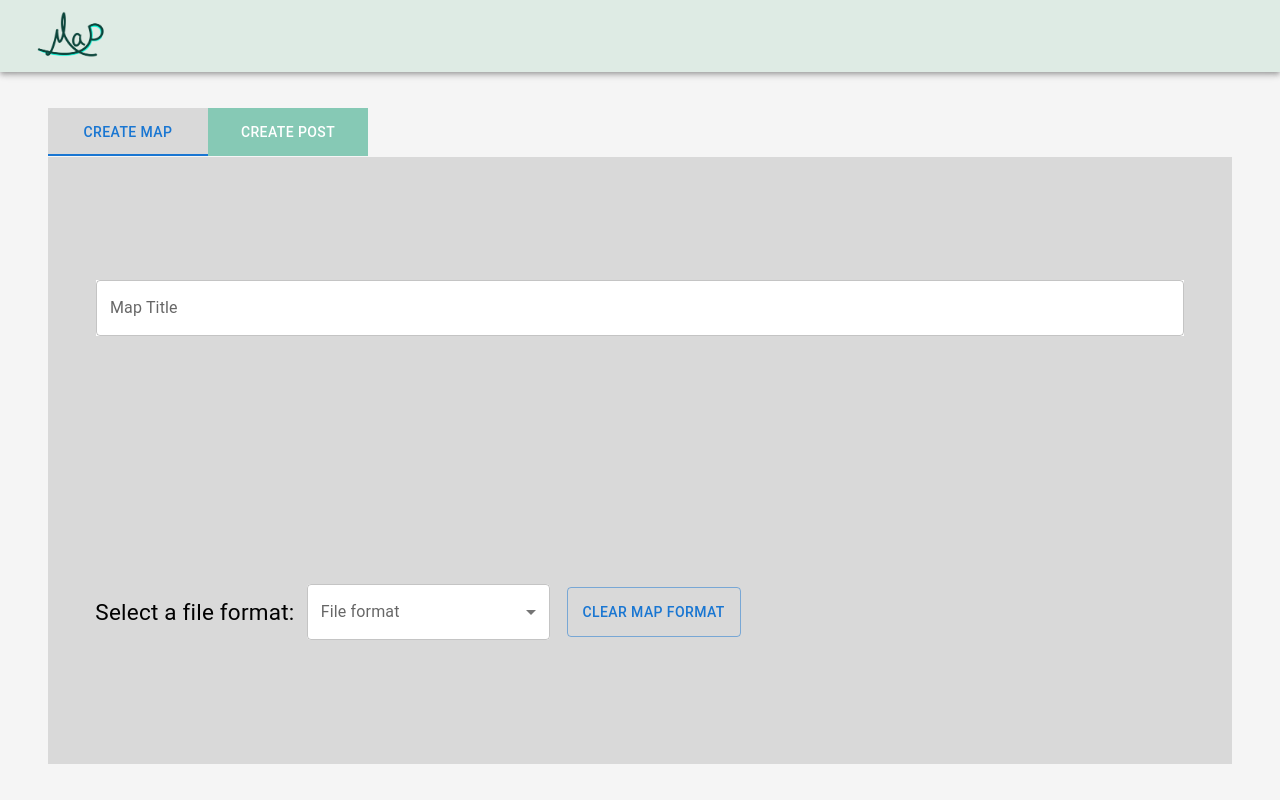
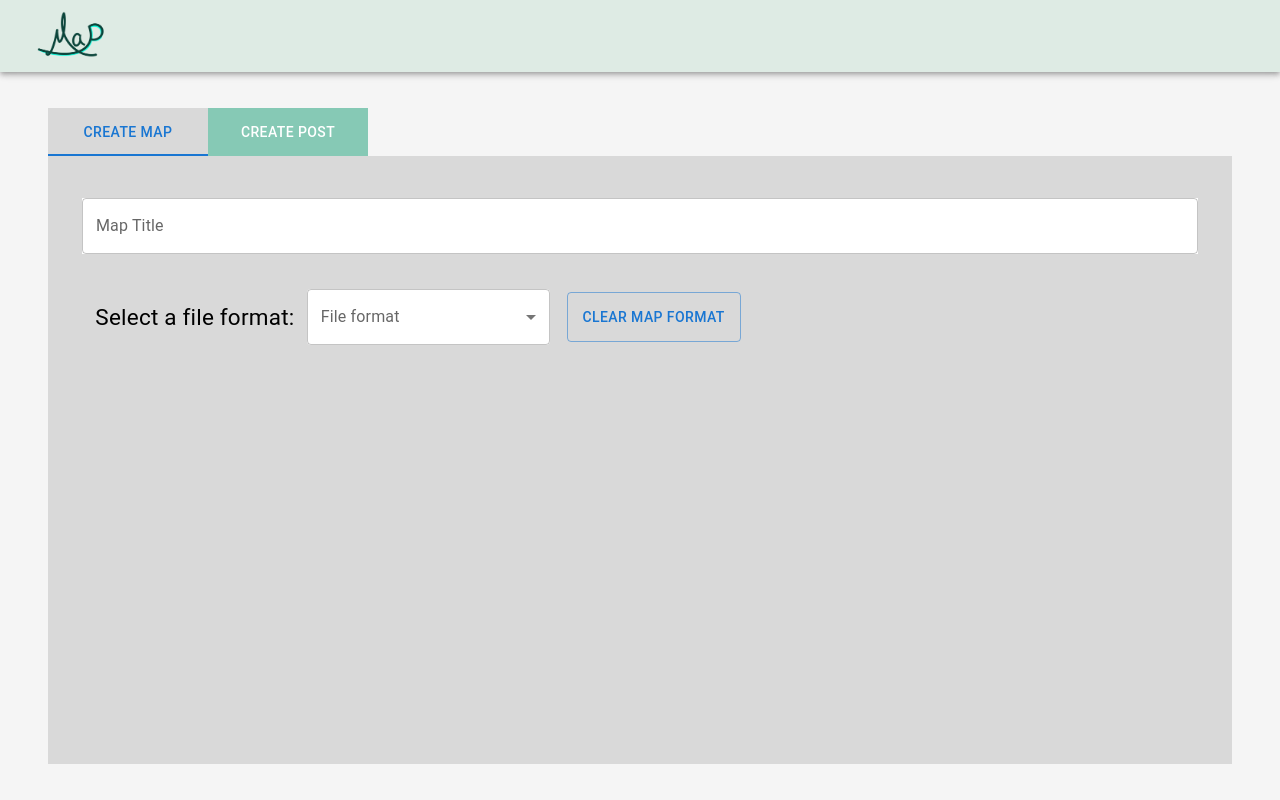
Before and after one commit to ChoiYingY/416_training, a React (Create React App) app: page / in a window 1280 px wide. Built offline with nearby package versions, Linux system fonts and the light colour scheme.

Commit message:
created map context

```diff
--- a/public/index.html
+++ b/public/index.html
@@ -9,7 +9,6 @@
       name="description"
       content="Web site created using create-react-app"
     />
-    <link rel="apple-touch-icon" href="%PUBLIC_URL%/logo192.png" />
     <!--
       manifest.json provides metadata used when your web app is installed on a
       user's mobile device or desktop. See https://developers.google.com/web/fundamentals/web-app-manifest/
--- a/src/App.css
+++ b/src/App.css
@@ -44,15 +44,12 @@
 #upload-form{
   width: 92.5vw;
   height: 90%;
-  /* background-color: blue; */
   align-items: center;
-
 }
 
 #tab-section{
   width: 100%;
   height: 6.5vh;
-  /* background-color: red; */
   justify-content: flex-start;
 }
 
@@ -75,11 +72,17 @@
   width: 100%;
   height: 100%;
   background-color: var(--gray);
-  justify-content: space-around;
+  padding: 3.5% 0;
+}
+
+#title-input{
+  width: 85vw;
+  background-color: white;
 }
 
 #select-file-container{
   width: 100%;
+  margin-top: 3%;
   justify-content: space-around;
   align-self: flex-start;
 }
--- a/src/App.js
+++ b/src/App.js
@@ -2,11 +2,15 @@ import './App.css';
 import NavBar from './components/NavBar';
 import UploadMap from './components/UploadMap';
 
+import { MapContextProvider } from './components/MapContext';
+
 function App() {
   return (
     <div className='App'>
-      <NavBar/>
-      <UploadMap/>
+      <MapContextProvider>
+        <NavBar/>
+        <UploadMap/>
+      </MapContextProvider>
     </div>
   );
 }
--- a/src/components/Dropdown.js
+++ b/src/components/Dropdown.js
@@ -1,21 +1,30 @@
-import React, { useState } from 'react';
+import { useState, useContext, useEffect } from 'react';
 import FileUpload from './FileUpload';
+import MapContext from './MapContext';
+
 import { Box, FormControl, FormLabel, InputLabel, Select, MenuItem, Button } from '@mui/material';
 
 export default function Dropdown() {
     const [fileFormat, setFileFormat] = useState('');
+    const { mapInfo } = useContext(MapContext);
 
-  const handleFileFormatChange = (event) => {
+    useEffect(() => {
+        if(mapInfo){
+            mapInfo.setFileFormat(fileFormat);
+        }
+    }, [fileFormat])
+
+    function handleFileFormatChange(event) {
         setFileFormat(event.target.value);
-  };
+    }
 
     const handleClear = (event) => {
         setFileFormat('');
     }
 
-  return (
-    <Box class='flex-column' id='select-file-container'>
-        <Box class='flex-row' id='select-file'>
+    return(
+        <Box className='flex-column' id='select-file-container'>
+            <Box className='flex-row' id='select-file'>
                 <FormLabel style={{ color: 'black', fontSize: '22.5px' }}>Select a file format:</FormLabel>
                 <FormControl style={{ marginLeft: '1.5%' }}>
                     <InputLabel id='map-format'>File format</InputLabel>
--- /dev/null
+++ b/src/components/MapContext.js
@@ -0,0 +1,61 @@
+import { createContext, useState, useEffect } from 'react';
+
+const MapContext = createContext();
+
+export function MapContextProvider({children}){
+    const [mapInfo, setMapInfo] = useState({
+        mapTitle: '',
+        fileFormat: '',
+    });
+
+    // TO BE DELETED
+    useEffect(() => {
+        console.log(mapInfo);
+    }, [mapInfo])
+
+    const ActionType = {
+        SET_MAP_TITLE: 'SET_MAP_TITLE',
+        SET_FILE_FORMAT: 'SET_FILE_FORMAT',
+    }
+
+    const reducer = (action) => {
+        const { type, payload } = action;
+
+        switch(type){
+            case ActionType.SET_MAP_TITLE:
+                return setMapInfo((prevMapInfo) => ({
+                    ...prevMapInfo,
+                    mapTitle: payload
+                }));
+            case ActionType.SET_FILE_FORMAT:
+                return setMapInfo((prevMapInfo) => ({
+                    ...prevMapInfo,
+                    fileFormat: payload
+                }));
+            default:
+                return mapInfo;
+        }
+    }
+
+    mapInfo.setTitle = (title) => {
+        reducer({
+            type: ActionType.SET_MAP_TITLE,
+            payload: title
+        })
+    }
+
+    mapInfo.setFileFormat = (fileFormat) => {
+        reducer({
+            type: ActionType.SET_FILE_FORMAT,
+            payload: fileFormat
+        })
+    }
+
+    return (
+        <MapContext.Provider value={{ mapInfo }}>
+            {children}
+        </MapContext.Provider>
+    )
+}
+
+export default MapContext;
--- a/src/components/UploadMap.js
+++ b/src/components/UploadMap.js
@@ -1,20 +1,34 @@
-import React, { useState } from 'react';
+import React, { useState, useContext } from 'react';
 import { Box, FormControl, Tabs, Tab, TextField } from '@mui/material';
 
 import Dropdown from './Dropdown';
+import MapContext from './MapContext';
 
 function UploadMap(){
     const [tab, setTab] = useState('map');
+    const [title, setTitle] = useState('');
+
+    const { mapInfo } = useContext(MapContext);
 
     const handleChangeTab = (event, newTab) => {
         setTab(newTab);
     }
 
+    const handleKeyPress = (event) => {
+        if(event.key === 'Enter' && mapInfo){
+            mapInfo.setTitle(title);
+        }
+    }
+
+    const handleTitleChange = (event) => {
+        setTitle(event.target.value);
+    }
+
     return (
-        <Box class='flex-column' id='content'>
-            <FormControl class='flex-column' id='upload-form'>
+        <Box className='flex-column' id='content'>
+            <FormControl className='flex-column' id='upload-form'>
                 <Tabs
-                    class='flex-row'
+                    className='flex-row'
                     id='tab-section'
                     onChange={handleChangeTab}
                     value={tab}
@@ -30,12 +44,13 @@ function UploadMap(){
                         value='post'
                     />
                 </Tabs>
-                <Box class='flex-column' id='upload-container'>
+                <Box className='flex-column' id='upload-container'>
                     <TextField
                         id='title-input'
                         label='Map Title'
                         variant='outlined'
-                        style={{ width: '85vw', backgroundColor: 'white' }}
+                        onChange={handleTitleChange}
+                        onKeyDown={handleKeyPress}
                     />
                     <Dropdown/>
                 </Box>
```
Also changed, not shown: src/components/Map.js (added, +9 -0 lines), public/manifest.json. Lines whose indentation alone changed are shown as unchanged.
